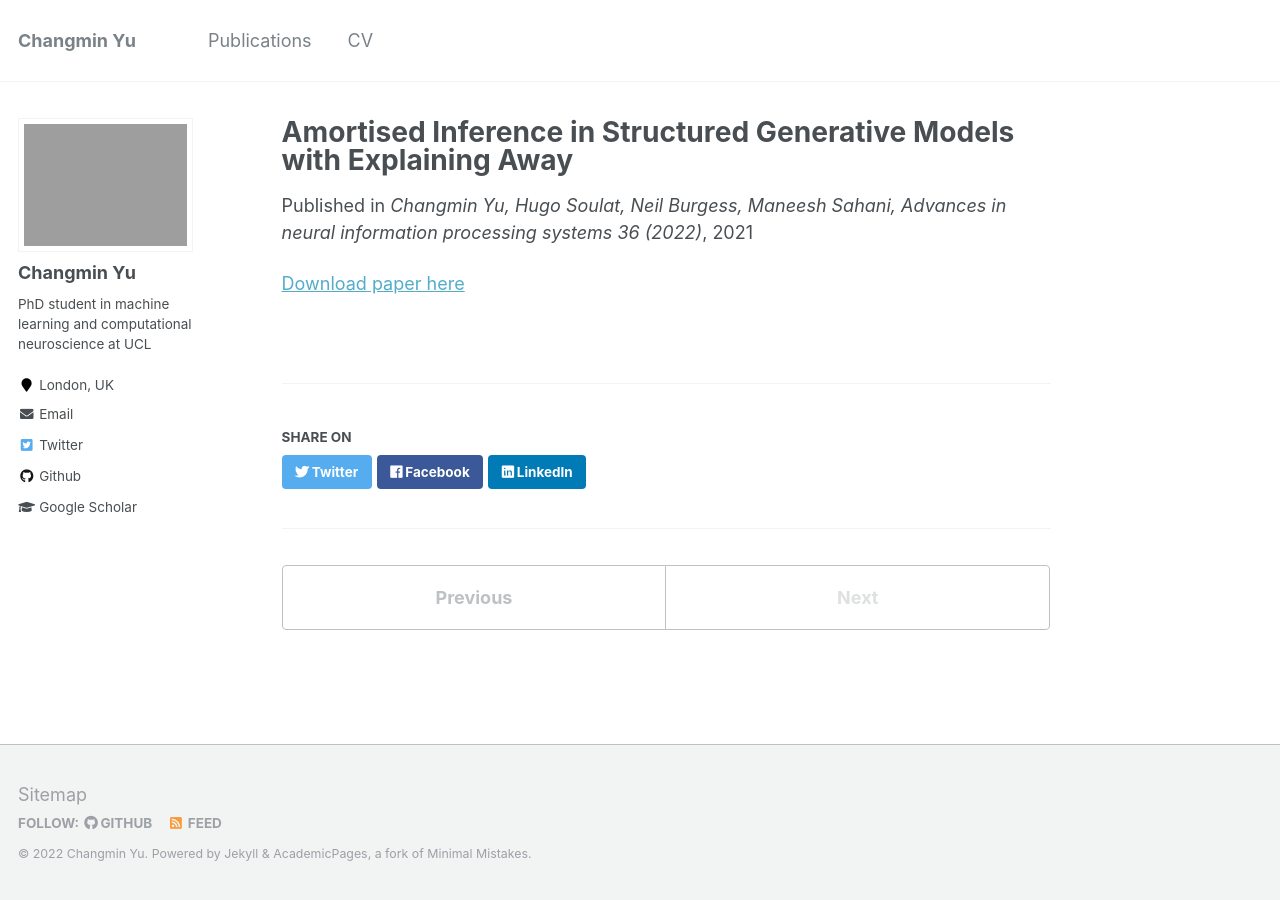
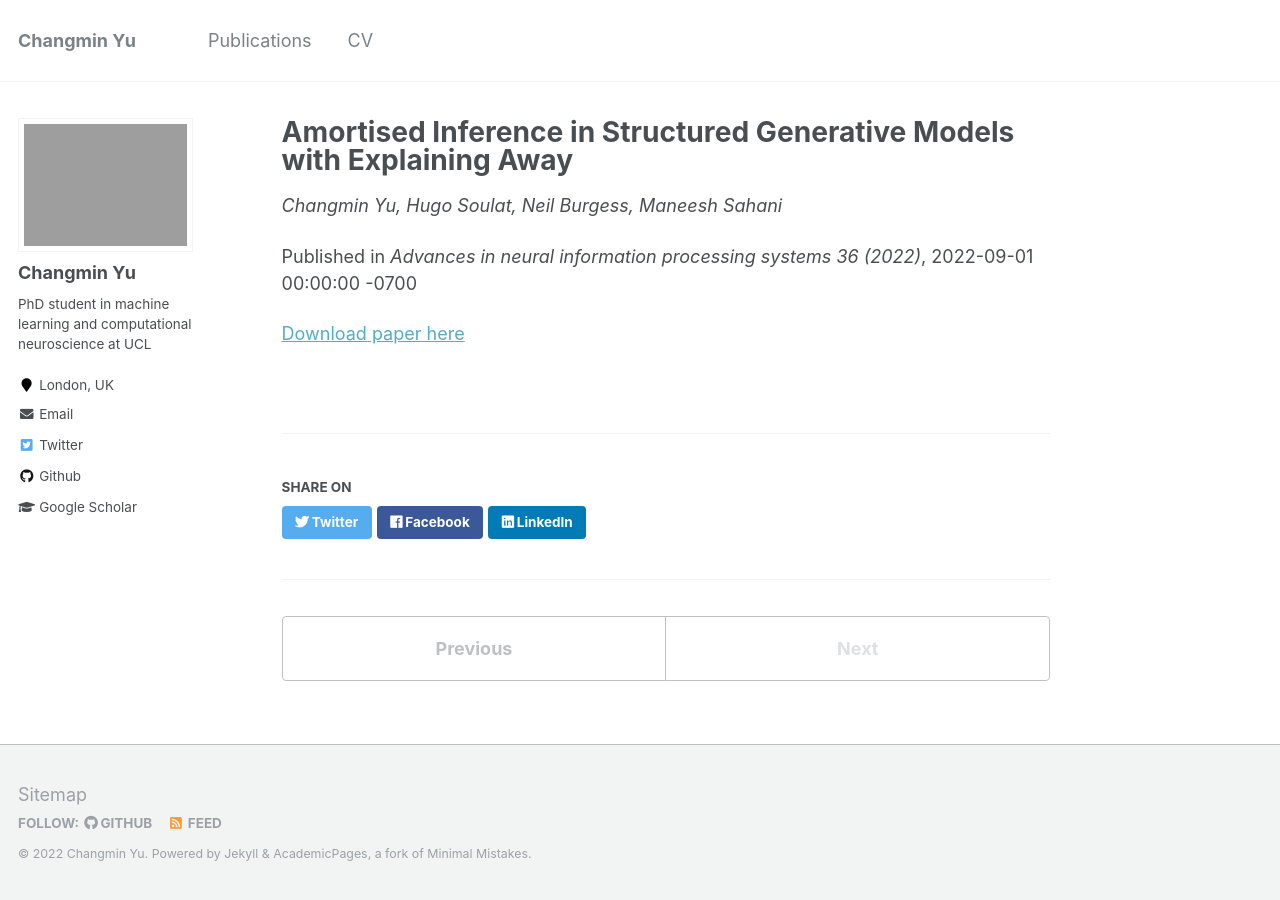
Before and after one commit to changmin-yu/changmin-yu.github.io, a Jekyll site: the page built from _publications/AEA_paper.md, in a window 1280 px wide. Built offline with Jekyll 4.4.1, drawn with Linux system fonts in a browser that asks for light colours.

Commit message:
some updates

```diff
--- a/_layouts/single.html
+++ b/_layouts/single.html
@@ -37,7 +37,8 @@ layout: default
         {% if page.collection == 'teaching' %}
           <p> {{ page.type }}, <i>{{ page.venue }}</i>, {{ page.date | default: "1900-01-01" | date: "%Y" }} </p>
         {% elsif page.venue and page.date %}
-          <p>Published in <i>{{ page.venue }}</i>, {{ page.date | default: "1900-01-01" | date: "%Y" }} </p>
+          <p> <i>{{ page.authors }}</i> </p>
+          <p>Published in <i>{{ page.venue }}</i>, {{ page.date | default: "1900-01-01" | date: "" }} </p>
         {% elsif page.date %}
           <p class="page__date"><strong><i class="fa fa-fw fa-calendar" aria-hidden="true"></i> {{ site.data.ui-text[site.locale].date_label | default: "Published:" }}</strong> <time datetime="{{ page.date | date_to_xmlschema }}">{{ page.date | default: "1900-01-01" | date: "%B %d, %Y" }}</time></p>
         {% endif %}
--- a/_publications/AEA_paper.md
+++ b/_publications/AEA_paper.md
@@ -3,9 +3,10 @@ title: "Amortised Inference in Structured Generative Models with Explaining Away
 collection: publications
 permalink: /publication/AEA_paper
 excerpt: 'TLDR: We introduce structured amortised inference in structured autoencoding'
-date: 09/2021
-venue: 'Changmin Yu, Hugo Soulat, Neil Burgess, Maneesh Sahani, Advances in neural information processing systems 36 (2022)'
+date: 09/2022
+venue: 'Advances in neural information processing systems 36 (2022)'
 paperurl: 'https://arxiv.org/abs/2209.05212'
+authors: 'Changmin Yu, Hugo Soulat, Neil Burgess, Maneesh Sahani'
 citation:
 ---
 [Download paper here](https://arxiv.org/abs/2209.05212)
```
